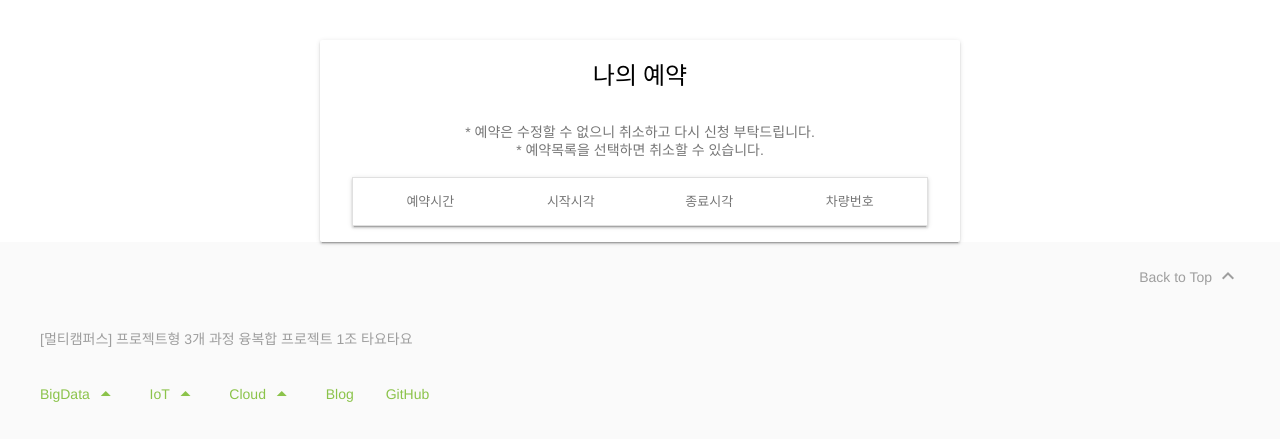
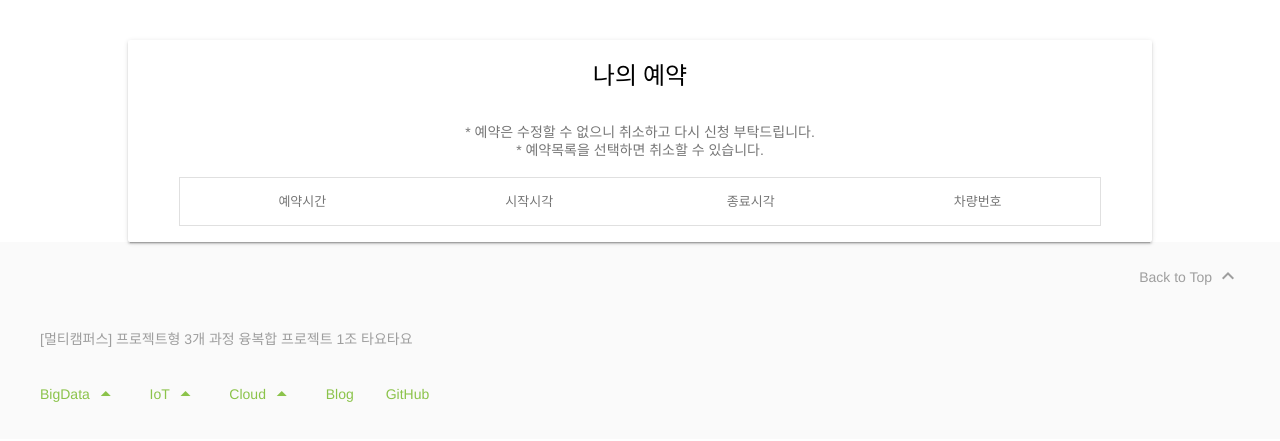
Before and after one commit to pingxx2/TayoTayo, a Django app: page /common/myreserve/ in a window 1280 px wide. Shown: the part 64-505 px from the top of the page. Run offline with Django 4.2, Linux system fonts and the light colour scheme; the visitor is signed in with stand-in values (Sample User, id 1); data that the repository does not hold is empty; parts of the project's set-up code (start-up, migrations or seed data) failed here and were passed over; some libraries are stand-ins or nearby versions.

Commit message:
최종수정

```diff
--- a/templates/common/add.html
+++ b/templates/common/add.html
@@ -120,8 +120,6 @@
 
                         // 해당 주소에 대한 좌표를 받아서
                         var coords = new daum.maps.LatLng(result.y, result.x);
-                        alert(result.y);
-                        alert(result.x);
                         // 지도를 보여준다.
                         mapContainer.style.display = "block";
                         map.relayout();
--- a/templates/common/mypage_detail.html
+++ b/templates/common/mypage_detail.html
@@ -86,6 +86,7 @@
               <div class="mdl-textfield mdl-js-textfield mdl-textfield--floating-label">
                 </br>예약 현황</br>
               </div>
+              <div style="width:100%; overflow:auto;">
                 <table class="mdl-data-table mdl-js-data-table mdl-data-table--selectable mdl-shadow--2dp" style="width:100%;">
                   <thead>
                     <tr>
@@ -106,6 +107,7 @@
                     {% endfor %}
                   </tbody>
                 </table>
+              </div>
             </div>
           </div>
         </div>
--- a/templates/common/myreserve.html
+++ b/templates/common/myreserve.html
@@ -13,13 +13,14 @@
         </br>
         </br>
         <div class="android-be-customized-section mdl-typography--text-center" style="display:flex;justify-content:center;align-items:center;top:30%;">
-          <div class="demo-card-wide mdl-card mdl-shadow--2dp" style="align-items:center; width:50%">
+          <div class="demo-card-wide mdl-card mdl-shadow--2dp" style="align-items:center; width:80%">
             <div class="mdl-card__title">
               <h2 class="mdl-card__title-text">나의 예약</h2></br>
             </div>
             <div class="mdl-card__supporting-text">
               * 예약은 수정할 수 없으니 취소하고 다시 신청 부탁드립니다.</br>
               * 예약목록을 선택하면 취소할 수 있습니다.</br></br>
+              <div style="width:100%; overflow:auto;">
                 <table class="mdl-data-table mdl-js-data-table mdl-data-table--selectable mdl-shadow--2dp" style="width:100%;">
                   <thead>
                     <tr>
@@ -40,6 +41,7 @@
                     {% endfor %}
                   </tbody>
                 </table>
+              </div>
             </div>
           </div>
         </div>
```
Lines whose indentation alone changed are shown as unchanged.
